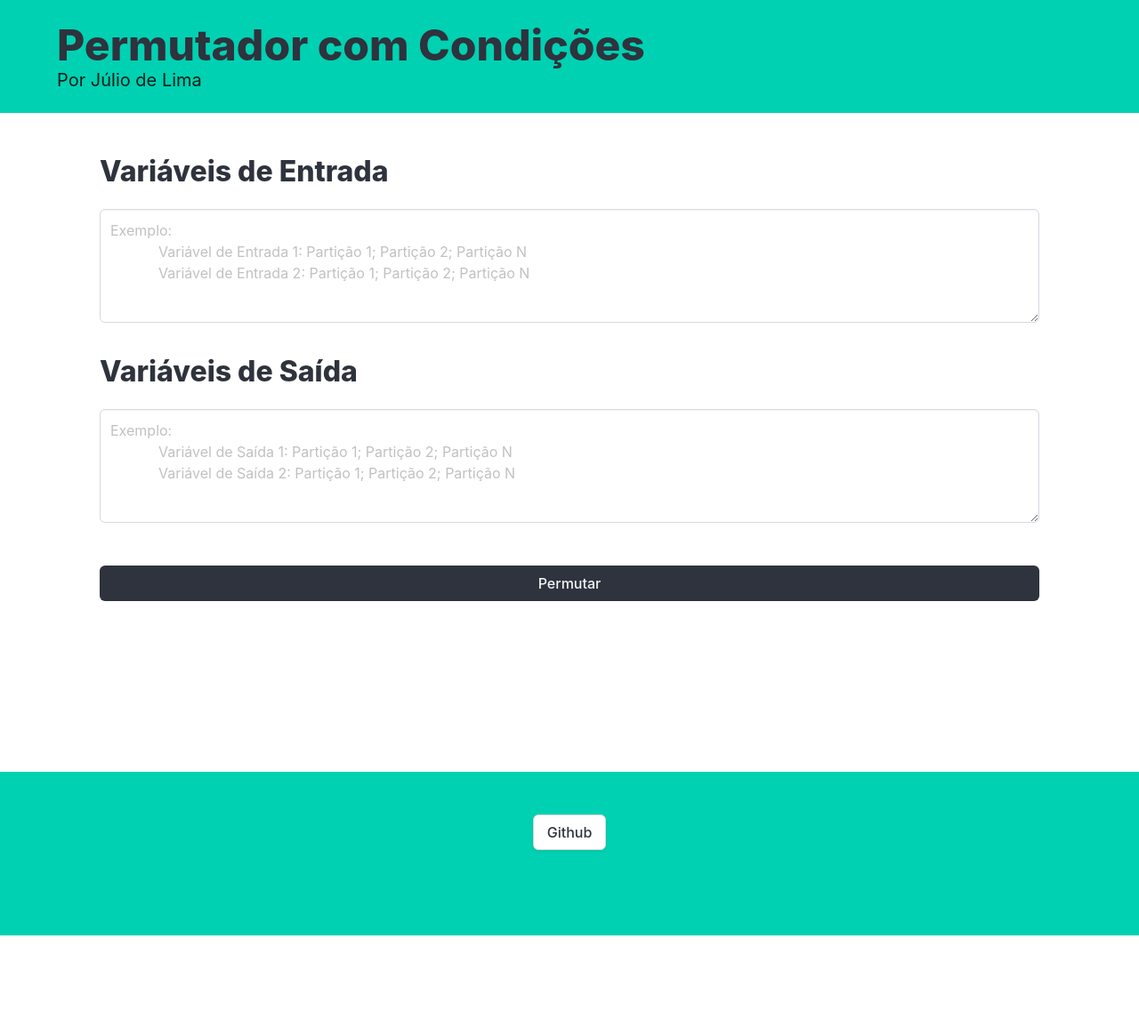
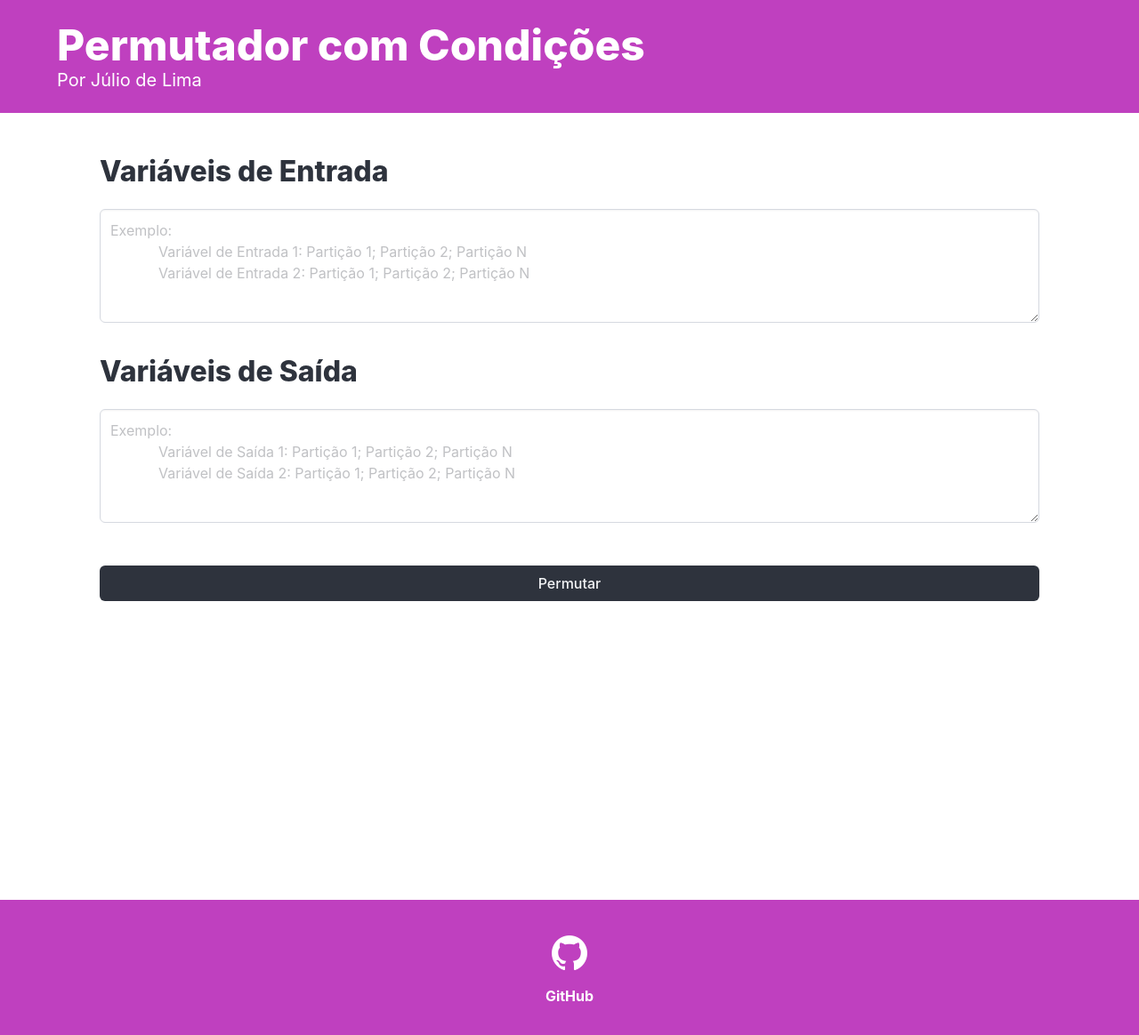
Before and after one commit to juliodelimas/permutador-com-condicoes, a plain HTML site: page index.html in a window 1280 px wide. Shown: the whole page at 89% size. Before the commit the page ends 1052 px from the top, so only its background shows below. Drawn offline with nearby package versions, Linux system fonts and the light colour scheme.

Commit message:
feat: update layout color scheme

```diff
--- a/index.html
+++ b/index.html
@@ -8,6 +8,9 @@
     <title>Permutador com Condições</title>
 
     <link rel="stylesheet" href="https://cdn.jsdelivr.net/npm/bulma@1.0.2/css/bulma.min.css" />
+    <link rel="stylesheet" href="./main.css" />
+
+    <link rel="stylesheet" href="https://cdn.jsdelivr.net/npm/@mdi/font@7.4.47/css/materialdesignicons.min.css" />
 
     <style>
         td {
@@ -24,8 +27,8 @@
     <div class="hero is-small is-primary">
         <div class="hero-body">
             <div class="container">
-                <h1 class="title is-1">Permutador com Condições</h1>
-                <p class="subtitle">Por Júlio de Lima</p>
+                <h1 class="title is-1 has-text-primary-100">Permutador com Condições</h1>
+                <p class="subtitle has-text-primary-100">Por Júlio de Lima</p>
             </div>
         </div>
     </div>
@@ -69,15 +72,22 @@
         <section class="section hidden" id="template">
             <h2 class="title is-3">Template Personalizado</h2>
             <textarea class="textarea" id="customTemplate" placeholder="Exemplo de Template:
-    Nome: {{Variável de Entrada 1}}
-    Status: {{Variável de Entrada 2}}
-    "></textarea>
+                Nome: {{Variável de Entrada 1}}
+                Status: {{Variável de Entrada 2}}
+                "></textarea>
 
             <div class="mt-6">
                 <button class="button is-dark is-fullwidth" id="generateTemplates">
                     Popular Template
                 </button>
             </div>
+        </section>
+
+        <div class="has-background-primary" id="template-divisor" aria-hidden="true"
+            style="height: 4px; display: none;"></div>
+
+        <section class="section">
+            <h2 class="class=" title is-3"" id="template-title" style="display: none">Resultados Gerados</h2>
 
             <div class="mt-6">
                 <textarea class="textarea" id="populatedTemplates" readonly style="height: 200px; display: none;"
@@ -94,7 +104,9 @@
 
     <footer class="footer has-background-primary">
         <div class="content has-text-centered">
-            <a class="button" target="_blank" href="https://github.com/juliodelimas/permutador-com-condicoes">Github</a>
+            <container class="icon is-large has-text-weight-bold">
+                <a class="mdi mdi-github mdi-48px has-text-primary-100" target="_blank" href="https://github.com/juliodelimas/permutador-com-condicoes">GitHub</a>
+            </container>
         </div>
     </footer>
 
@@ -141,7 +153,7 @@
                         const optionsHTML = options
                             .map((opt) => `<option value="${opt}">${opt}</option>`)
                             .join("");
-                        return `<td><div class="select is-info"><select>${optionsHTML}</select></div></td>`;
+                        return `<td><div class="select is-primary"><select>${optionsHTML}</select></div></td>`;
                     })
                     .join("");
                 html += "</tr>";
@@ -311,6 +323,9 @@
 
             populatedTemplates.shift();
 
+            document.getElementById("template-divisor").style = "height: 4px;";
+            document.getElementById("template-title").style = "";
+
             const outputTextarea = document.getElementById("populatedTemplates");
             outputTextarea.value = populatedTemplates.join("\n\n---\n\n");
             outputTextarea.style.display = "block";
--- /dev/null
+++ b/main.css
@@ -0,0 +1,9 @@
+:root {
+  --bulma-primary-h: 300deg;
+  --bulma-primary-s: 50%;
+  --bulma-primary-l: 50%;
+}
+
+.is-striped {
+  --bulma-table-striped-row-even-background-color: hsl(300deg, 50%, 95%);
+}
```
